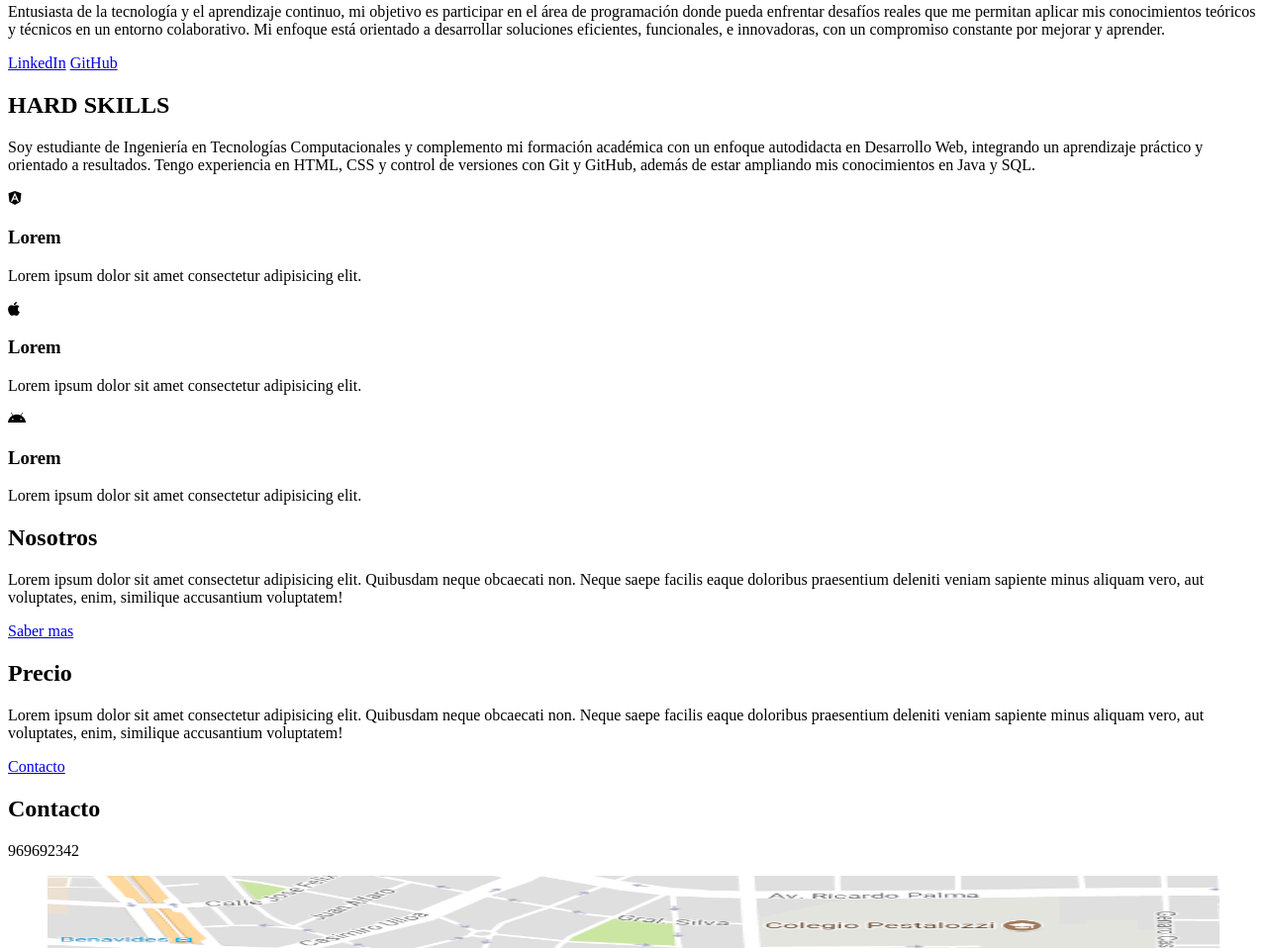
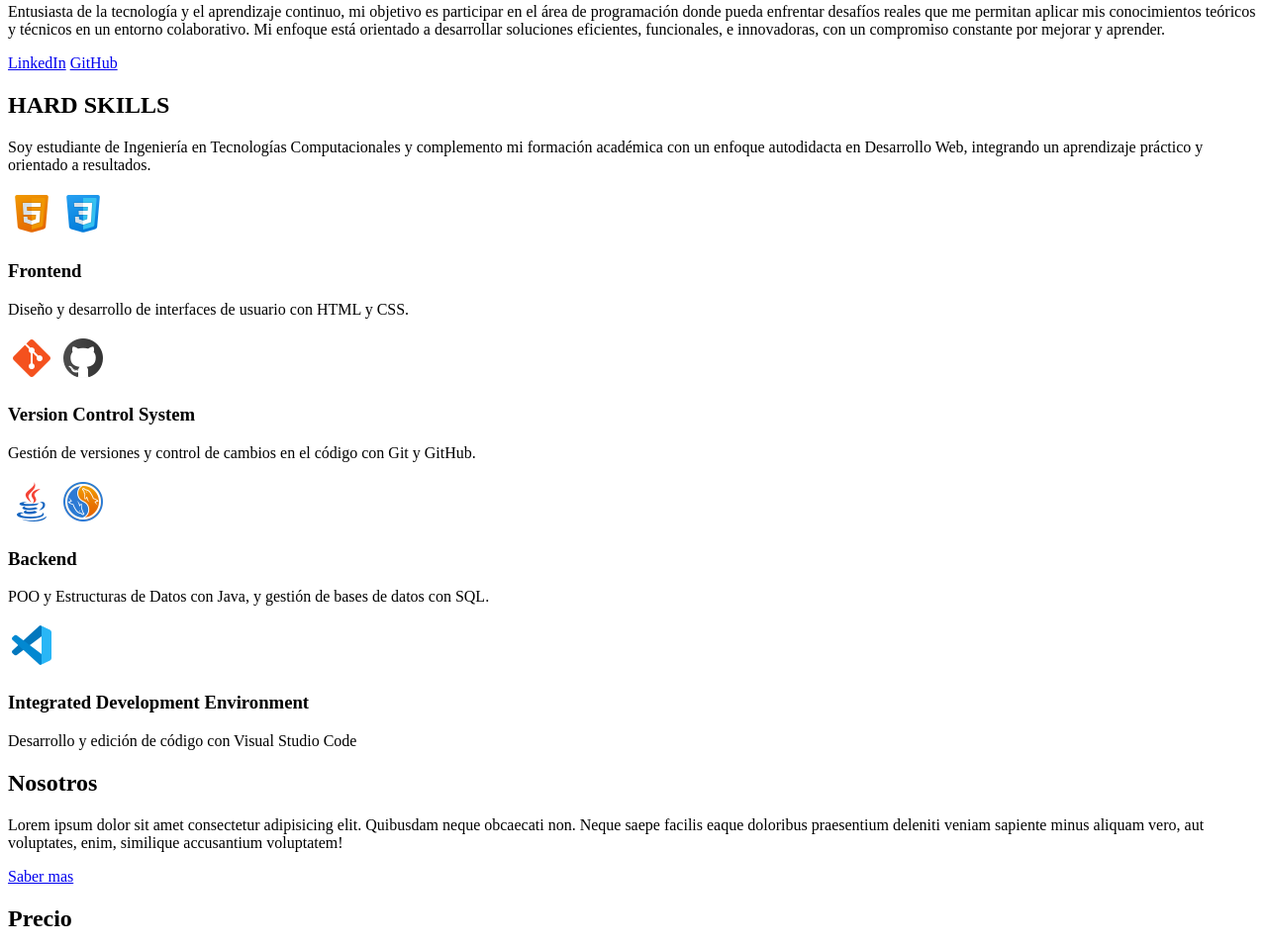
Before and after one commit to Adelina-Tr/PRACTICAS-DEV, a plain HTML site: page index.html in a window 1280 px wide. Shown: the part 346-1304 px from the top of the page at 99% size. Drawn offline with Linux system fonts and the light colour scheme.

Commit message:
Sección Hard Skills

```diff
--- a/index.html
+++ b/index.html
@@ -18,7 +18,7 @@
         </div>
         <nav class="navbar">
             <a href="#objetivo">MI OBJETIVO</a>
-            <a href="#">HARD SKILLS</a>
+            <a href="#hardskills">HARD SKILLS</a>
             <a href="#">Nosotros</a>
             <a href="#">Contacto</a>
             <a href="#">Precios</a>
@@ -39,29 +39,35 @@
             <a href="https://github.com/Adelina-Tr" class="btn">GitHub</a>
         </div>
     </header>
-    <section class="content sau">
+    <section class="content sau" id="hardskills">
         <h2 class="title">HARD SKILLS</h2>
         <p>Soy estudiante de Ingeniería en Tecnologías Computacionales y
             complemento mi formación académica con un enfoque autodidacta en Desarrollo Web,
             integrando un aprendizaje práctico y orientado a resultados.
-            Tengo experiencia en HTML, CSS y control de versiones con Git y GitHub,
-            además de estar ampliando mis conocimientos en Java y SQL.
         </p>
         <div class="box-container">
             <div class="box">
-                <i class="fab fa-angular"></i>
-                <h3>Lorem</h3>
-                <p>Lorem ipsum dolor sit amet consectetur adipisicing elit. </p>
+                <img class="icon" src=".\img\html.png">
+                <img class="icon" src=".\img\css.png">
+                <h3>Frontend</h3>
+                <p>Diseño y desarrollo de interfaces de usuario con HTML y CSS.</p>
             </div>
             <div class="box">
-                <i class="fab fa-apple"></i>
-                <h3>Lorem</h3>
-                <p>Lorem ipsum dolor sit amet consectetur adipisicing elit. </p>
+                <img class="icon" src=".\img\git.png">
+                <img class="icon" src=".\img\github.png">
+                <h3>Version Control System</h3>
+                <p>Gestión de versiones y control de cambios en el código con Git y GitHub.</p>
             </div>
             <div class="box">
-                <i class="fab fa-android"></i>
-                <h3>Lorem</h3>
-                <p>Lorem ipsum dolor sit amet consectetur adipisicing elit. </p>
+                <img class="icon" src=".\img\java.png">
+                <img class="icon" src=".\img\sql.png">
+                <h3>Backend</h3>
+                <p>POO y Estructuras de Datos con Java, y gestión de bases de datos con SQL.</p>
+            </div>
+            <div class="box">
+                <img class="icon" src=".\img\vsc.png">
+                <h3>Integrated Development Environment</h3>
+                <p>Desarrollo y edición de código con Visual Studio Code</p>
             </div>
         </div>
     </section>
```
Also changed, not shown: img/css.png (added), img/git.png (added), img/github.png (added), img/html.png (added), img/java.png (added), img/sql.png (added), img/vsc.png (added).
